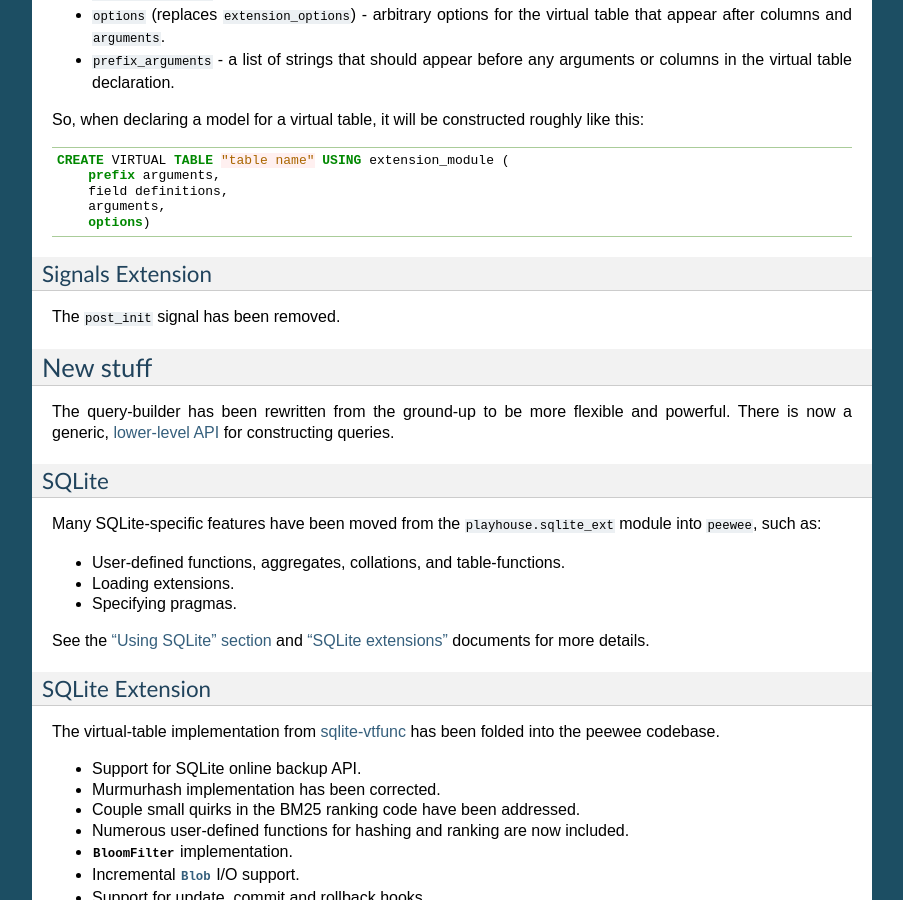
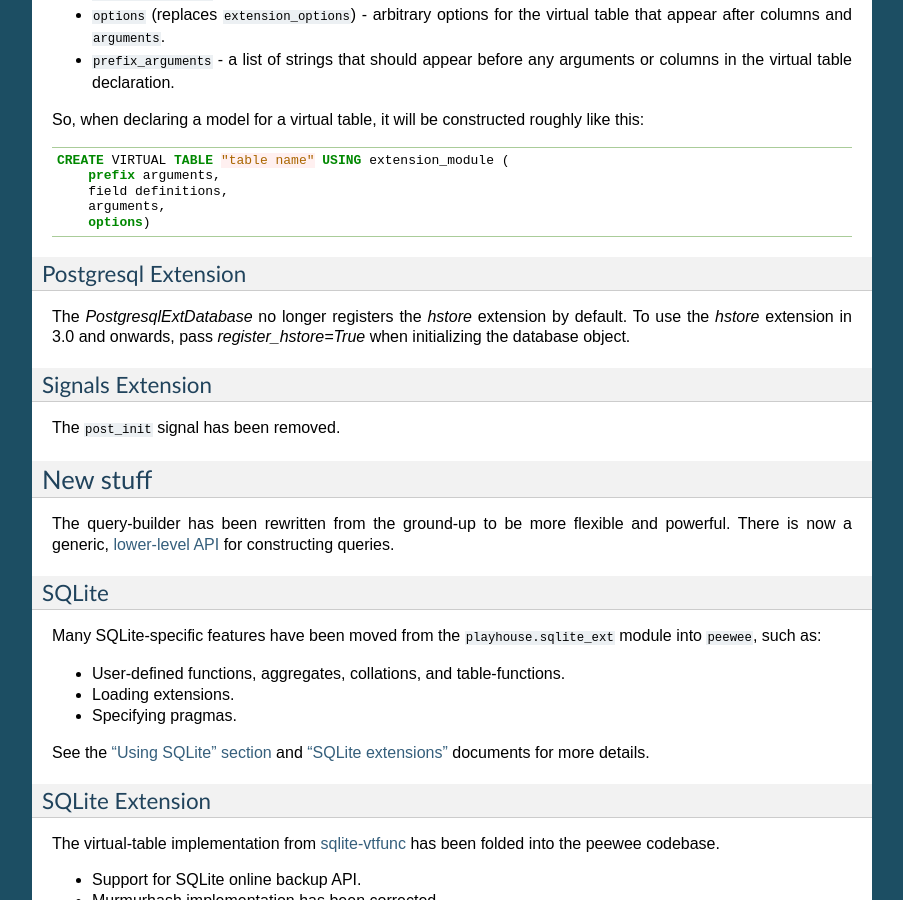
Before and after one commit to coleifer/peewee, a Sphinx documentation site: the page built from docs/peewee/changes.rst, in a window 1280 px wide and 900 px high, scrolled down 2053 px. Shown: the whole window, without its empty margins (198-1101 px from the left). Built offline with Sphinx 7.4.7, drawn with Linux system fonts in a browser that asks for light colours; pages that are not in the unit, such as notebooks, are missing from menus.

Commit message:
Add note about register_hstore. Fixes #1639.

```diff
--- a/docs/peewee/changes.rst
+++ b/docs/peewee/changes.rst
@@ -132,6 +132,13 @@
        arguments,
        options)
 
+Postgresql Extension
+^^^^^^^^^^^^^^^^^^^^
+
+The `PostgresqlExtDatabase` no longer registers the `hstore` extension by
+default. To use the `hstore` extension in 3.0 and onwards, pass
+`register_hstore=True` when initializing the database object.
+
 Signals Extension
 ^^^^^^^^^^^^^^^^^
 
```
